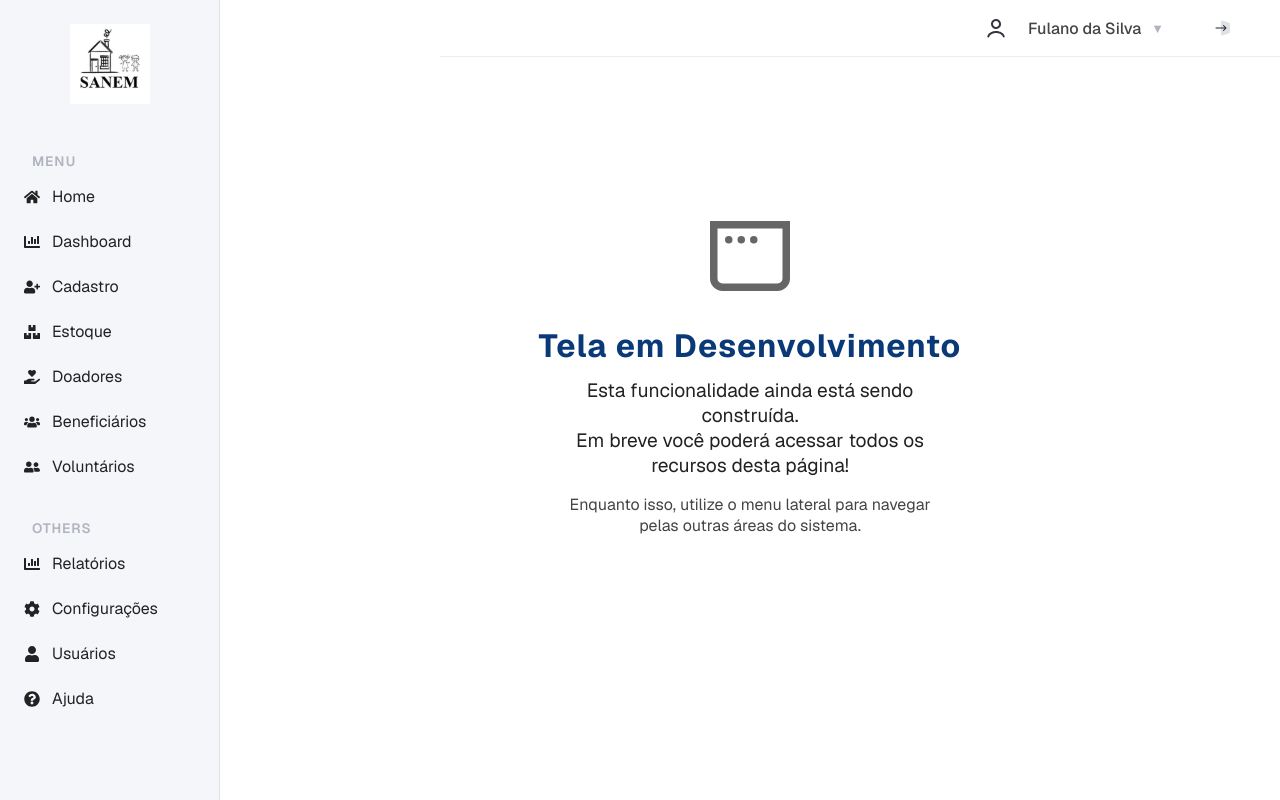
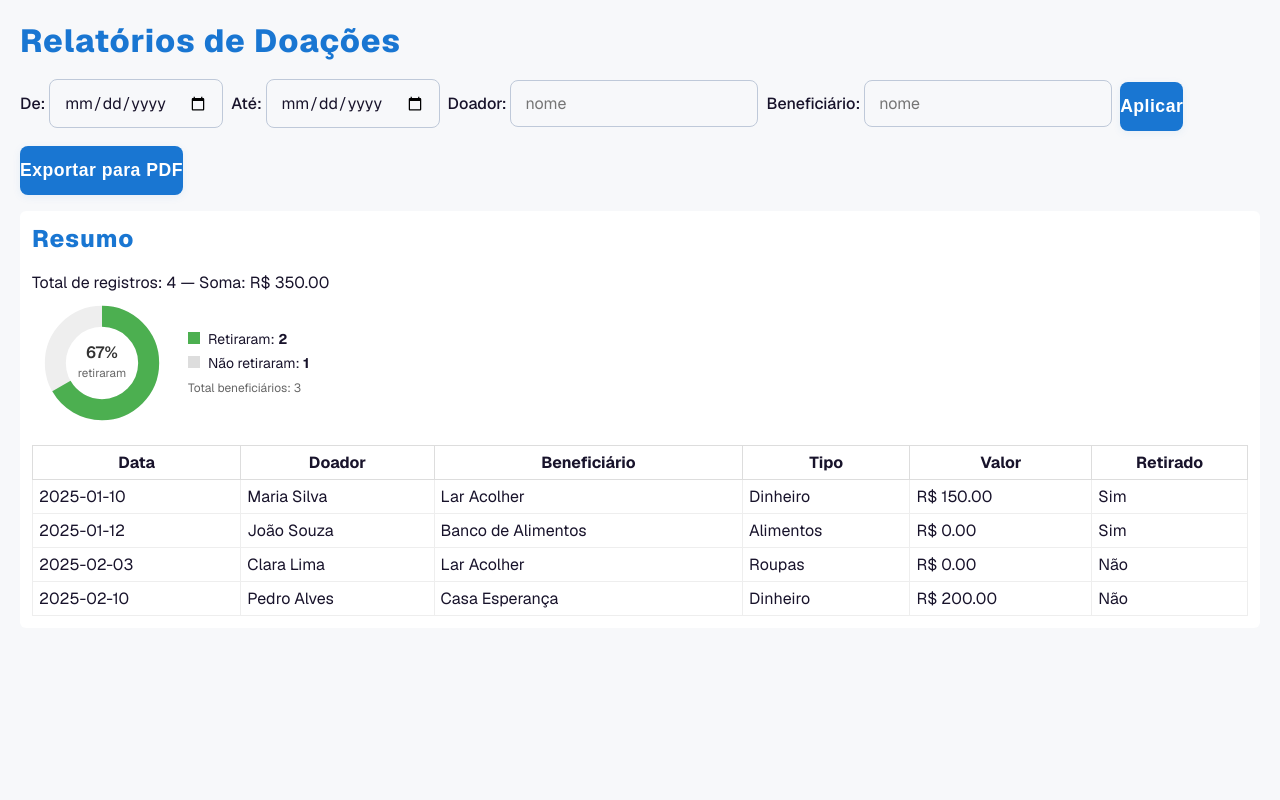
Before and after one commit to RicardoHSimoni/Dont-Commit-Together, a Next.js app in the folder frontend/: page /relatorios in a window 1280 px wide. Built offline with nearby package versions, Linux system fonts and the light colour scheme; no server answers.

Commit message:
criando tela de relatorios com um grafico que mostra os beneficiarios que retiraram as doacoes

```diff
--- a/frontend/package.json
+++ b/frontend/package.json
@@ -10,6 +10,8 @@
   },
   "dependencies": {
     "axios": "^1.10.0",
+    "html2canvas": "^1.4.1",
+    "jspdf": "^3.0.4",
     "next": "^15.3.1",
     "react": "^19.2.0",
     "react-dom": "^19.2.0",
--- /dev/null
+++ b/frontend/src/app/relatorios/PieChartBeneficiarios.jsx
@@ -0,0 +1,52 @@
+"use client";
+import React from "react";
+
+export default function PieChartBeneficiarios({ collectedCount = 0, notCollectedCount = 0, size = 140 }) {
+  const total = collectedCount + notCollectedCount;
+  const percent = total === 0 ? 0 : Math.round((collectedCount / total) * 100);
+  const radius = 40;
+  const stroke = 18;
+  const circumference = 2 * Math.PI * radius;
+  const collectedStroke = total === 0 ? 0 : (collectedCount / total) * circumference;
+
+  return (
+    <div style={{ display: "flex", gap: 16, alignItems: "center" }}>
+      <svg width={size} height={size} viewBox="0 0 120 120" role="img" aria-label="Gráfico de beneficiários">
+        <g transform="translate(60,60)">
+          {/* fundo */}
+          <circle r={radius} fill="transparent" stroke="#eee" strokeWidth={stroke} />
+          {/* slice collected */}
+          <circle
+            r={radius}
+            fill="transparent"
+            stroke="#4caf50"
+            strokeWidth={stroke}
+            strokeLinecap="butt"
+            strokeDasharray={`${collectedStroke} ${circumference}`}
+            transform="rotate(-90)"
+            style={{ transition: "stroke-dasharray 400ms ease" }}
+          />
+          {/* centro do texto */}
+          <text x="0" y="-4" textAnchor="middle" fontSize="14" fontWeight="600" fill="#333">
+            {percent}%
+          </text>
+          <text x="0" y="12" textAnchor="middle" fontSize="10" fill="#666">
+            retiraram
+          </text>
+        </g>
+      </svg>
+
+      <div style={{ fontSize: 14 }}>
+        <div style={{ marginBottom: 6 }}>
+          <span style={{ display: "inline-block", width: 12, height: 12, background: "#4caf50", marginRight: 8 }}></span>
+          Retiraram: <strong>{collectedCount}</strong>
+        </div>
+        <div>
+          <span style={{ display: "inline-block", width: 12, height: 12, background: "#ddd", marginRight: 8 }}></span>
+          Não retiraram: <strong>{notCollectedCount}</strong>
+        </div>
+        <div style={{ marginTop: 8, color: "#666", fontSize: 12 }}>Total beneficiários: {total}</div>
+      </div>
+    </div>
+  );
+}
--- /dev/null
+++ b/frontend/src/app/relatorios/ReportFilters.jsx
@@ -0,0 +1,31 @@
+"use client";
+import { useState } from "react";
+
+export default function ReportFilters({ onApply, initial = {} }) {
+  const [from, setFrom] = useState(initial.from || "");
+  const [to, setTo] = useState(initial.to || "");
+  const [donor, setDonor] = useState(initial.donor || "");
+  const [receiver, setReceiver] = useState(initial.receiver || "");
+
+  function apply() {
+    onApply({ from, to, donor, receiver });
+  }
+
+  return (
+    <div style={{ display: "flex", gap: 8, alignItems: "center", flexWrap: "wrap" }}>
+      <label>
+        De: <input type="date" value={from} onChange={(e) => setFrom(e.target.value)} />
+      </label>
+      <label>
+        Até: <input type="date" value={to} onChange={(e) => setTo(e.target.value)} />
+      </label>
+      <label>
+        Doador: <input value={donor} onChange={(e) => setDonor(e.target.value)} placeholder="nome" />
+      </label>
+      <label>
+        Beneficiário: <input value={receiver} onChange={(e) => setReceiver(e.target.value)} placeholder="nome" />
+      </label>
+      <button onClick={apply}>Aplicar</button>
+    </div>
+  );
+}
--- /dev/null
+++ b/frontend/src/app/relatorios/ReportView.jsx
@@ -0,0 +1,62 @@
+"use client";
+import React from "react";
+import PieChartBeneficiarios from "./PieChartBeneficiarios";
+
+const ReportView = React.forwardRef(({ data = [] }, ref) => {
+  const total = data.reduce((s, d) => s + (d.amount || 0), 0);
+
+  // calcula beneficiários únicos e se retiraram ao menos uma vez
+  const receivers = new Map();
+  data.forEach((d) => {
+    const r = (d.receiver || "—").trim();
+    if (!receivers.has(r)) receivers.set(r, { collected: false });
+    if (d.collected) receivers.set(r, { collected: true });
+  });
+
+  const totalReceivers = receivers.size;
+  let collectedCount = 0;
+  receivers.forEach((v) => {
+    if (v.collected) collectedCount++;
+  });
+  const notCollectedCount = totalReceivers - collectedCount;
+
+  return (
+    <div ref={ref} style={{ background: "#fff", padding: 12, borderRadius: 6 }}>
+      <h2>Resumo</h2>
+      <p>Total de registros: {data.length} — Soma: R$ {total.toFixed(2)}</p>
+
+      <div style={{ marginBottom: 12 }}>
+        <PieChartBeneficiarios collectedCount={collectedCount} notCollectedCount={notCollectedCount} />
+      </div>
+
+      <table style={{ width: "100%", borderCollapse: "collapse" }}>
+        <thead>
+          <tr>
+            <th style={{ border: "1px solid #ddd", padding: 6 }}>Data</th>
+            <th style={{ border: "1px solid #ddd", padding: 6 }}>Doador</th>
+            <th style={{ border: "1px solid #ddd", padding: 6 }}>Beneficiário</th>
+            <th style={{ border: "1px solid #ddd", padding: 6 }}>Tipo</th>
+            <th style={{ border: "1px solid #ddd", padding: 6 }}>Valor</th>
+            <th style={{ border: "1px solid #ddd", padding: 6 }}>Retirado</th>
+          </tr>
+        </thead>
+        <tbody>
+          {data.map((d, i) => (
+            <tr key={i}>
+              <td style={{ border: "1px solid #eee", padding: 6 }}>{d.date || "-"}</td>
+              <td style={{ border: "1px solid #eee", padding: 6 }}>{d.donor || "-"}</td>
+              <td style={{ border: "1px solid #eee", padding: 6 }}>{d.receiver || "-"}</td>
+              <td style={{ border: "1px solid #eee", padding: 6 }}>{d.type || "-"}</td>
+              <td style={{ border: "1px solid #eee", padding: 6 }}>
+                R$ {(d.amount || 0).toFixed(2)}
+              </td>
+              <td style={{ border: "1px solid #eee", padding: 6 }}>{d.collected ? "Sim" : "Não"}</td>
+            </tr>
+          ))}
+        </tbody>
+      </table>
+    </div>
+  );
+});
+
+export default ReportView;
--- a/frontend/src/app/relatorios/page.js
+++ b/frontend/src/app/relatorios/page.js
@@ -1,18 +1,46 @@
 "use client";
-import EmDesenvolvimento from '../components/EmDesenvolvimento';
-import Navigation from '../components/navegation/navegation';
-import MenuBar from '../components/menubar/menubar';
+import { useEffect, useRef, useState } from "react";
+import ReportFilters from "./ReportFilters";
+import ReportView from "./ReportView";
+import { fetchDonations, exportElementToPdf } from "./reportClient";
 
 export default function RelatoriosPage() {
+  const [filters, setFilters] = useState({ from: "", to: "", donor: "", receiver: "" });
+  const [data, setData] = useState([]);
+  const [loading, setLoading] = useState(false);
+  const [error, setError] = useState(null);
+  const reportRef = useRef();
+
+  useEffect(() => {
+    async function load() {
+      setLoading(true);
+      setError(null);
+      try {
+        const res = await fetchDonations(filters);
+        setData(res);
+      } catch (err) {
+        setError(err.message || "Erro ao carregar doações");
+      } finally {
+        setLoading(false);
+      }
+    }
+    load();
+  }, [filters]);
+
   return (
-    <>
-      <Navigation />
-      <div style={{ minHeight: '100vh', background: '#fff', marginLeft: 220 }}>
-        <MenuBar />
-        <main style={{ display: 'flex', flexDirection: 'column', alignItems: 'center', justifyContent: 'center', minHeight: '80vh' }}>
-          <EmDesenvolvimento />
-        </main>
+    <main style={{ padding: 20 }}>
+      <h1>Relatórios de Doações</h1>
+      <ReportFilters onApply={(f) => setFilters(f)} initial={filters} />
+      <div style={{ marginTop: 12 }}>
+        <button onClick={() => exportElementToPdf(reportRef.current, "relatorio-doacoes.pdf")}>
+          Exportar para PDF
+        </button>
       </div>
-    </>
+      {loading && <p>Carregando...</p>}
+      {error && <p style={{ color: "red" }}>{error}</p>}
+      <div style={{ marginTop: 16 }}>
+        <ReportView ref={reportRef} data={data} />
+      </div>
+    </main>
   );
 }
--- /dev/null
+++ b/frontend/src/app/relatorios/reportClient.js
@@ -0,0 +1,72 @@
+"use client";
+import jsPDF from "jspdf";
+import html2canvas from "html2canvas";
+
+export async function fetchDonations(filters = {}) {
+  // cria query simples
+  const params = new URLSearchParams();
+  if (filters.from) params.set("from", filters.from);
+  if (filters.to) params.set("to", filters.to);
+  if (filters.donor) params.set("donor", filters.donor);
+  if (filters.receiver) params.set("receiver", filters.receiver);
+
+  const url = `/api/donations?${params.toString()}`;
+
+  try {
+    const res = await fetch(url);
+    if (!res.ok) throw new Error(`${res.status} ${res.statusText}`);
+    const json = await res.json();
+    return Array.isArray(json) ? json : json.data || [];
+  } catch (err) {
+    console.warn("fetchDonations falhou, usando mock. Erro:", err.message);
+    // Mock leve para permitir testar frontend sem backend
+    return [
+      { date: "2025-01-10", donor: "Maria Silva", receiver: "Lar Acolher", type: "Dinheiro", amount: 150.0, collected: true },
+      { date: "2025-01-12", donor: "João Souza", receiver: "Banco de Alimentos", type: "Alimentos", amount: 0, collected: true },
+      { date: "2025-02-03", donor: "Clara Lima", receiver: "Lar Acolher", type: "Roupas", amount: 0, collected: false },
+      { date: "2025-02-10", donor: "Pedro Alves", receiver: "Casa Esperança", type: "Dinheiro", amount: 200.0, collected: false },
+      // ...adicione mais itens de teste se quiser...
+    ];
+  }
+}
+
+export async function exportElementToPdf(element, filename = "relatorio.pdf") {
+  if (!element) {
+    alert("Elemento de relatório não encontrado.");
+    return;
+  }
+  try {
+    // aumenta DPI para melhor qualidade
+    const canvas = await html2canvas(element, { scale: 2, useCORS: true });
+    const imgData = canvas.toDataURL("image/png");
+
+    const pdf = new jsPDF("p", "mm", "a4");
+    const pageWidth = pdf.internal.pageSize.getWidth();
+    const pageHeight = pdf.internal.pageSize.getHeight();
+
+    const imgProps = pdf.getImageProperties(imgData);
+    const imgWidth = pageWidth;
+    const imgHeight = (imgProps.height * imgWidth) / imgProps.width;
+
+    if (imgHeight <= pageHeight) {
+      pdf.addImage(imgData, "PNG", 0, 0, imgWidth, imgHeight);
+    } else {
+      // multi-page
+      let heightLeft = imgHeight;
+      let position = 0;
+      const pageCanvasHeight = (pageHeight * imgProps.width) / imgWidth;
+
+      while (heightLeft > 0) {
+        pdf.addImage(imgData, "PNG", 0, position, imgWidth, imgHeight);
+        heightLeft -= pageHeight;
+        if (heightLeft > 0) pdf.addPage();
+        position -= pageHeight;
+      }
+    }
+
+    pdf.save(filename);
+  } catch (err) {
+    console.error("Erro ao gerar PDF:", err);
+    alert("Falha ao gerar PDF: " + err.message);
+  }
+}
```
Also changed, not shown: 1 other file (tests, documents, lock files or other folders).
